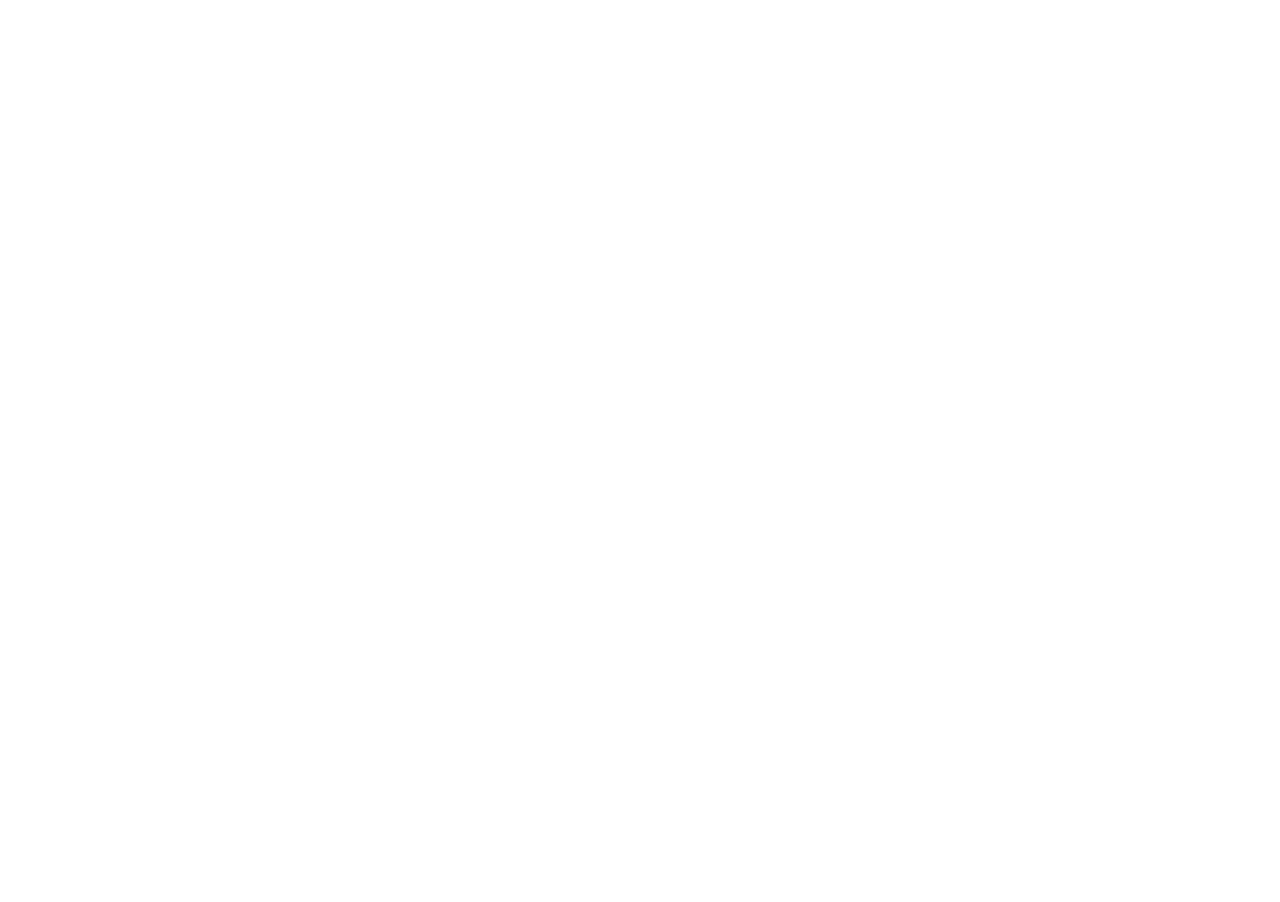
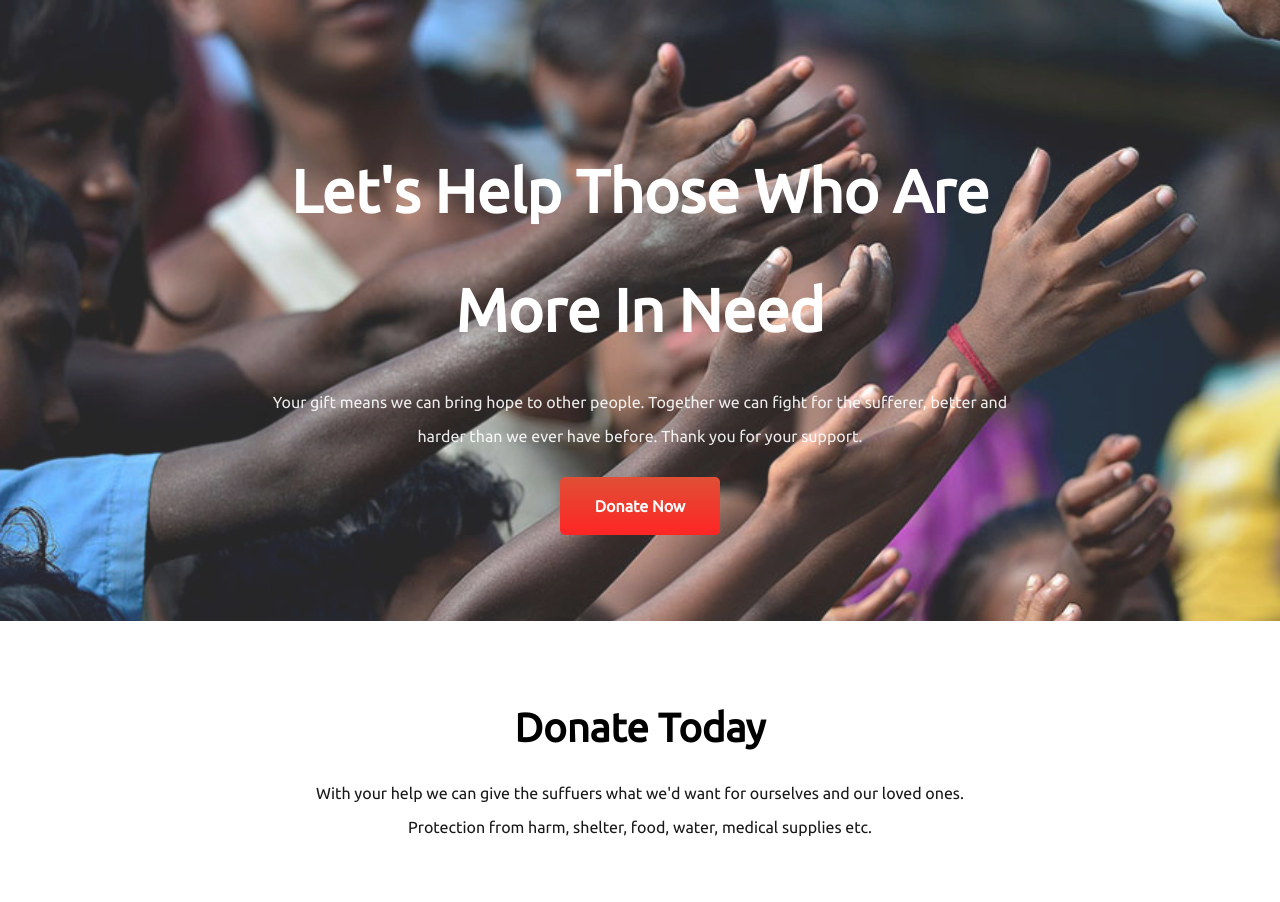
Before and after one commit to faisal-al-fatha/donate, a plain HTML site: page index.html in a window 1280 px wide. Before the commit the page ends 800 px from the top, so only its background shows below. Drawn offline with Linux system fonts and the light colour scheme.

Commit message:
top banner done

```diff
--- a/index.html
+++ b/index.html
@@ -8,11 +8,39 @@
     <link rel="preconnect" href="https://fonts.googleapis.com">
     <link rel="preconnect" href="https://fonts.gstatic.com" crossorigin>
     <link href="https://fonts.googleapis.com/css2?family=Ubuntu&display=swap" rel="stylesheet">
+    <link rel="stylesheet" href="style.css">
     <title>Donate Today</title>
 
 </head>
 
 <body>
+    <section id="top">
+        <br>
+        <br>
+        <h1 class="need">Let's Help Those Who Are <br> </h1>
+        <h1 class="need">More In Need</h1>
+        <p class="opaque">Your gift means we can bring hope to other people. Together we can fight for the sufferer,
+            better and
+        </p>
+        <p class="opaque">harder than we ever have before. Thank you for your support.</p>
+        <br>
+        <br>
+        <a class="button" href="https://www.google.com/">Donate Now</a>
+        <br>
+        <br>
+        <br>
+
+
+    </section>
+
+    <section id="donate-amount">
+        <h2>
+            Donate Today</h2>
+        <p class="opaque">With your help we can give the suffuers what we'd want for ourselves and our loved ones.</p>
+        <p class="opaque"> Protection from
+            harm, shelter, food, water, medical supplies etc.</p>
+
+    </section>
 
 </body>
 
--- a/style.css
+++ b/style.css
@@ -1,3 +1,43 @@
 body {
     font-family: 'Ubuntu', sans-serif;
+    margin: 0%;
 }
+
+#top {
+    text-align: center;
+    color: #ffffff;
+    background-image: url(donation13.jpg);
+    opacity: 90%;
+    background-repeat: no-repeat;
+    background-size: cover;
+    padding: 70px 20px;
+    opacity: 85%;
+}
+
+.need {
+    font-size: 60px;
+
+}
+
+.opaque {
+    opacity: 90%;
+}
+
+.button {
+    text-decoration: none;
+    color: rgb(251, 251, 251);
+    background-image: linear-gradient(rgb(219, 49, 19), red);
+    padding: 20px 35px;
+    border-radius: 5px;
+    font-weight: 800;
+}
+
+#donate-amount {
+    text-align: center;
+    padding: 50px 20px;
+
+}
+
+h2 {
+    font-size: 40px;
+}
```
Also changed, not shown: donation13.jpg (added).
